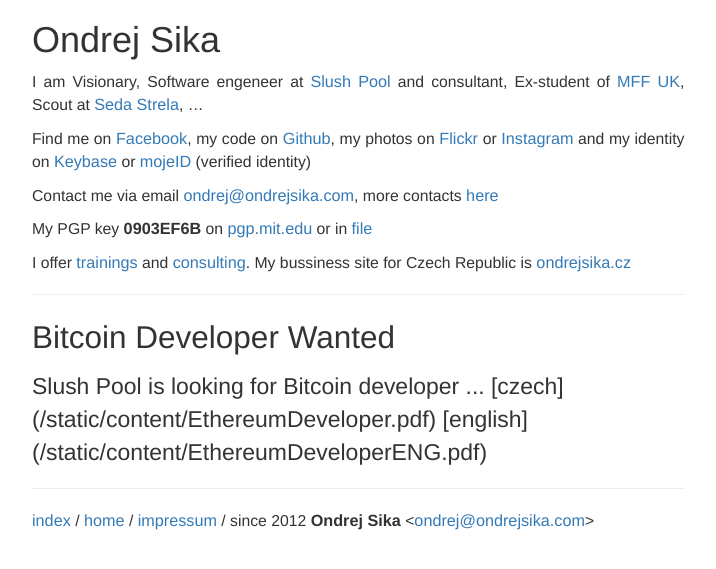
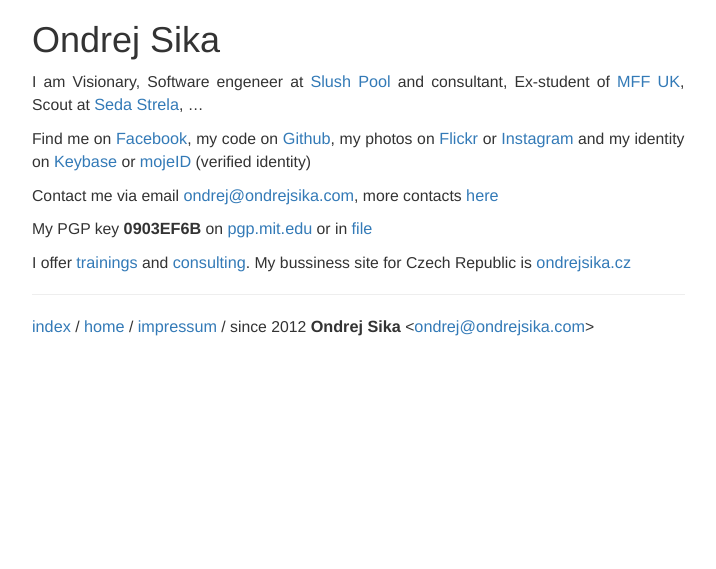
Before and after one commit to ondrejsika/ondrejsika.com, a Jekyll site: the page built from index.md, in a window 1280 px wide. Shown: the top 569 px of the page, without its empty margins (38-754 px from the left). Built offline with Jekyll 4.4.1, drawn with Linux system fonts in a browser that asks for light colours; comment, search, counter and statistics services are not loaded.

Commit message:
remove pool developer ad

```diff
--- a/index.md
+++ b/index.md
@@ -14,12 +14,3 @@
 My PGP key __0903EF6B__ on [pgp.mit.edu](https://pgp.mit.edu/pks/lookup?op=vindex&search=0x775D8A020903EF6B) or in [file](ondrejsika_public.asc)
 
 I offer [trainings](/skoleni/) and [consulting](/konzultace/). My bussiness site for Czech Republic is [ondrejsika.cz](https://ondrejsika.cz)
-
----
-
-<span style="font-size: 2em">Bitcoin Developer Wanted</span>
-<div style="font-size: 1.5em">
-
-Slush Pool is looking for Bitcoin developer ... [czech](/static/content/EthereumDeveloper.pdf) [english](/static/content/EthereumDeveloperENG.pdf)
-
-</div>
```
